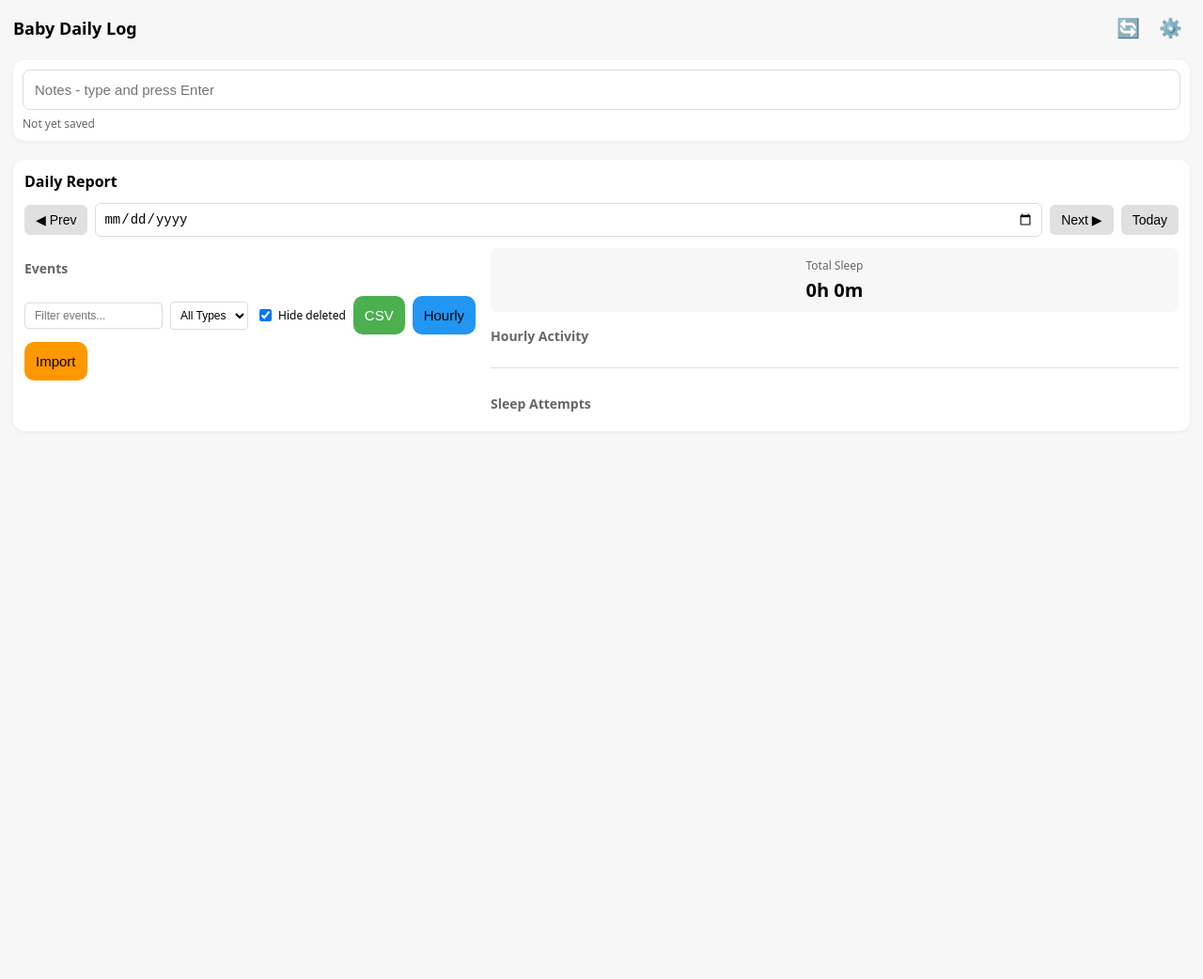
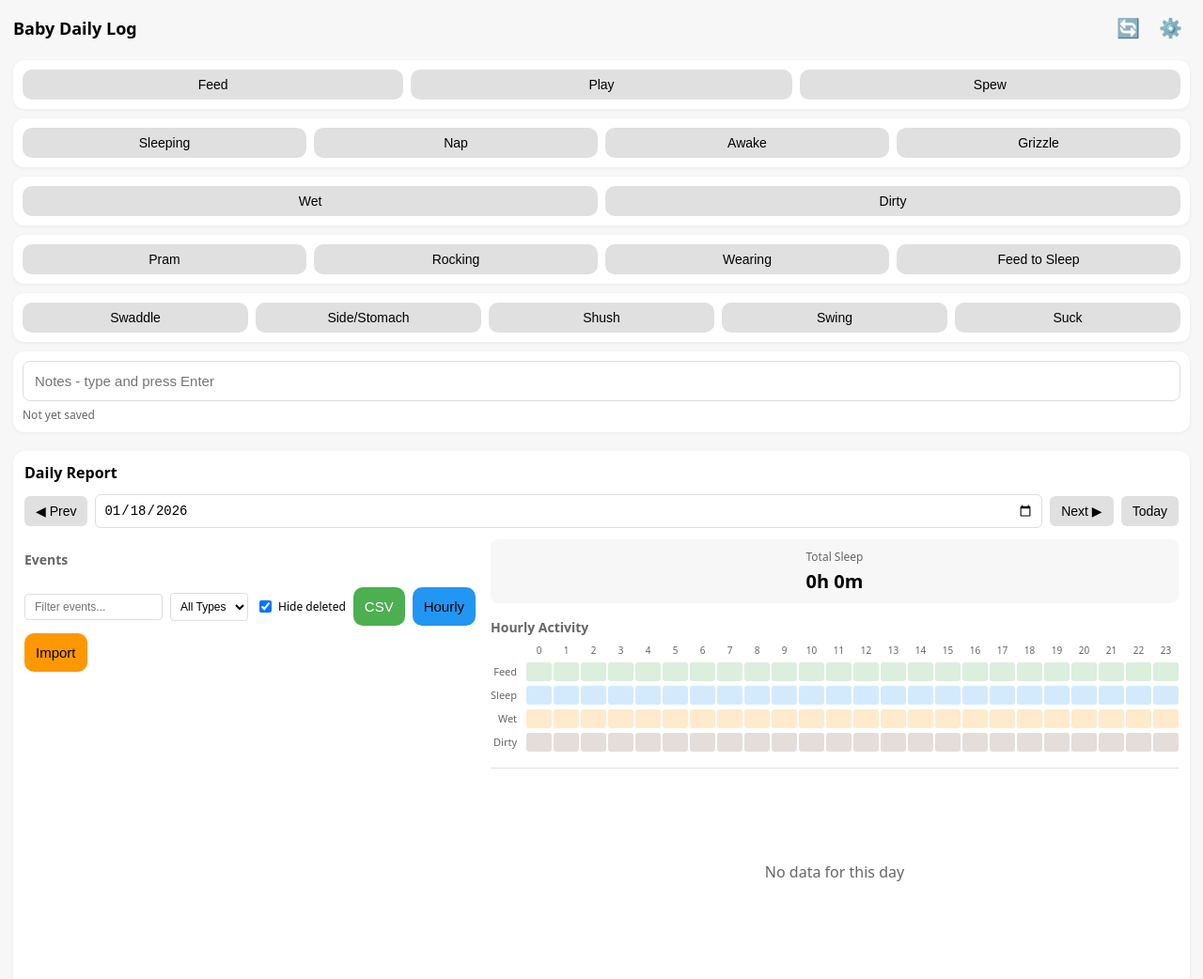
Before and after one commit to jnnnnn/babytrack, a website: page babytrack.html in a window 1280 px wide. Shown: the top 1042 px of the page at 94% size. Before the commit the page ends 800 px from the top, so only its background shows below. Drawn offline with nearby package versions, Linux system fonts and the light colour scheme; no server answers.

Commit message:
complete refactor

```diff
--- a/babytrack.html
+++ b/babytrack.html
@@ -11,7 +11,7 @@
 
 </head>
 
-<body>
+<body onload="init()">
   <div class="container">
     <div class="header-row">
       <h2>Baby Daily Log</h2>
--- a/babytrack.js
+++ b/babytrack.js
@@ -64,7 +64,28 @@ function setupErrorForwarding() {
 };
 
 function init() {
+
+  // Initialize database on load
+  initDB();
+
+  // Initialize WebSocket sync (after short delay to ensure page is ready)
+  setTimeout(() => initWebSocketSync(), 100);
+
+  // Update button states every minute to keep elapsed times current
+  setInterval(() => {
+    updateButtonStates();
+  }, 60000); // 60000ms = 1 minute
+
   setupErrorForwarding();
+
+
+  document.addEventListener('keydown', (e) => {
+    if (e.key === 'Enter' && document.activeElement?.id === 'notes') {
+      saveNote({ target: document.activeElement });
+    }
+  });
+
+  initReport();
 }
 
 let db = null;
@@ -802,23 +823,6 @@ async function updateButtonStates() {
     }
   });
 }
-
-document.addEventListener('keydown', (e) => {
-  if (e.key === 'Enter' && document.activeElement?.id === 'notes') {
-    saveNote({ target: document.activeElement });
-  }
-});
-
-// Initialize database on load
-initDB();
-
-// Initialize WebSocket sync (after short delay to ensure page is ready)
-setTimeout(() => initWebSocketSync(), 100);
-
-// Update button states every minute to keep elapsed times current
-setInterval(() => {
-  updateButtonStates();
-}, 60000); // 60000ms = 1 minute
 
 // Daily Report Functions
 let currentReportDate = new Date();
@@ -1944,7 +1948,7 @@ function drawTimeline(entries) {
 
 
 
-
+function initReport() {
 
   // Initialize date selector to today
   const today = new Date();
@@ -1969,14 +1973,14 @@ for (let hour = 0; hour < 24; hour++) {
   }
 
   // Add rows with labels
-const rows = [
+  const reportGridRows = [
     { label: 'Feed', type: 'feed' },
     { label: 'Sleep', type: 'sleep' },
     { label: 'Wet', type: 'wet' },
     { label: 'Dirty', type: 'dirty' },
   ];
 
-rows.forEach((row) => {
+  reportGridRows.forEach((row) => {
     // Add row label
     const rowLabel = document.createElement('div');
     rowLabel.className = 'row-label';
@@ -2003,6 +2007,9 @@ initDB().then(() => {
     d3.select('#event-type-filter').on('change', applyEventFilters);
     d3.select('#hide-deleted-filter').on('change', applyEventFilters);
   });
+
+}
+
 
 let allDayEntries = []; // Store all entries for filtering
 
```
Lines whose indentation alone changed are shown as unchanged.
